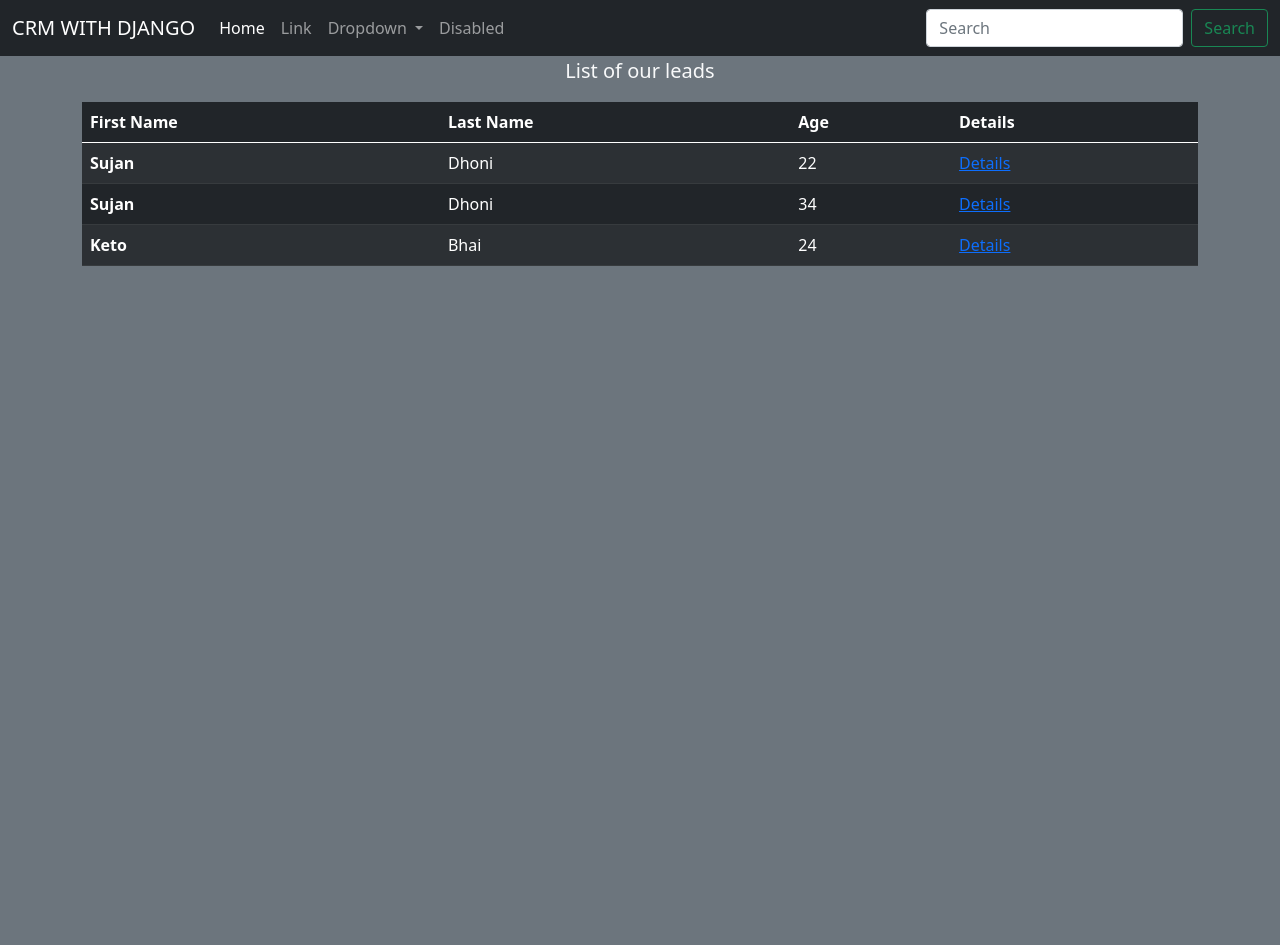
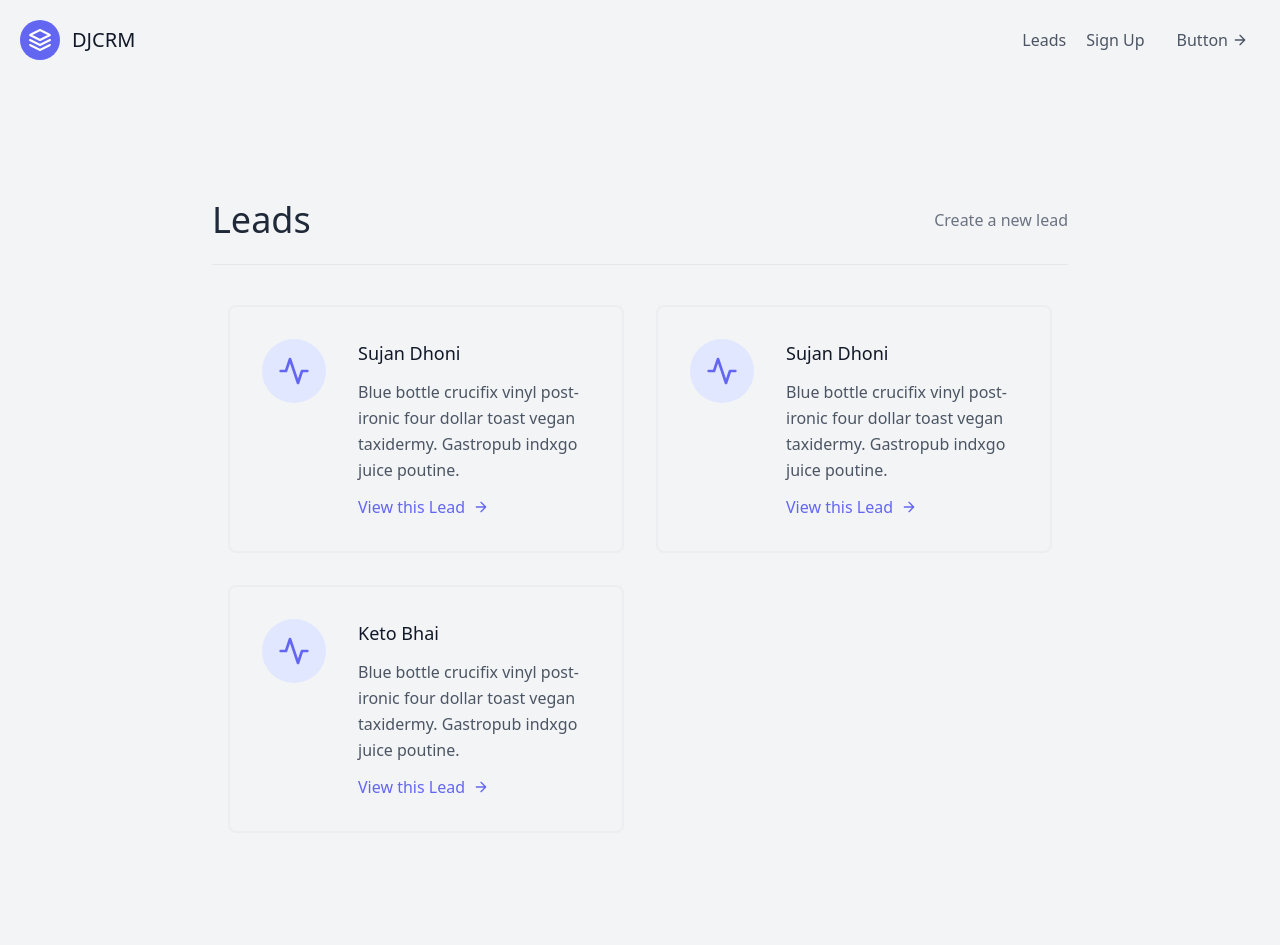
Before and after one commit to Sujan804/CRM-With-Django, a Django app: page /leads/ in a window 1280 px wide. Before the commit the page ends 266 px from the top, so only its background shows below. Run offline with Django 3.2, Linux system fonts and the light colour scheme; data comes from the database, SQL or seed files in the repository; both versions use the stored data as it was after the commit.

Commit message:
last commit

```diff
--- a/djcrm/urls.py
+++ b/djcrm/urls.py
@@ -13,11 +13,14 @@ Including another URLconf
     1. Import the include() function: from django.urls import include, path
     2. Add a URL to urlpatterns:  path('blog/', include('blog.urls'))
 """
+from os import name
+from leads.views import landing_page
 import leads
 from django.contrib import admin
 from django.urls import path,include
 
 urlpatterns = [
     path('admin/', admin.site.urls),
-    path('leads/',include('leads.urls',namespace="leads"))
+    path('leads/',include('leads.urls',namespace="leads")),
+    path('',landing_page,name="home")
 ]
--- a/leads/templates/leads/layouts.html
+++ /dev/null
@@ -1,60 +0,0 @@
-<!doctype html>
-<html lang="en">
-  <head>
-
-    <meta charset="utf-8">
-    <meta name="viewport" content="width=device-width, initial-scale=1">
-
-    <!-- Bootstrap CSS -->
-    <link href="https://cdn.jsdelivr.net/npm/bootstrap@5.0.0-beta2/dist/css/bootstrap.min.css" rel="stylesheet" integrity="sha384-BmbxuPwQa2lc/FVzBcNJ7UAyJxM6wuqIj61tLrc4wSX0szH/Ev+nYRRuWlolflfl" crossorigin="anonymous">
-
-    <title>{% block title %}{% endblock title %}</title>
-  </head>
-  <body class="bg-secondary">
-
-   {% comment %} ============== Header================ {% endcomment %}
-    <nav class="navbar navbar-expand-lg navbar-dark bg-dark">
-        <div class="container-fluid">
-            <a class="navbar-brand" href="#">CRM WITH DJANGO</a>
-            <button class="navbar-toggler" type="button" data-bs-toggle="collapse" data-bs-target="#navbarSupportedContent" aria-controls="navbarSupportedContent" aria-expanded="false" aria-label="Toggle navigation">
-            <span class="navbar-toggler-icon"></span>
-            </button>
-            <div class="collapse navbar-collapse" id="navbarSupportedContent">
-            <ul class="navbar-nav me-auto mb-2 mb-lg-0">
-                <li class="nav-item">
-                    <a class="nav-link active" aria-current="page" href="#">Home</a>
-                </li>
-                <li class="nav-item">
-                    <a class="nav-link" href="#">Link</a>
-                </li>
-                <li class="nav-item dropdown">
-                    <a class="nav-link dropdown-toggle" href="#" id="navbarDropdown" role="button" data-bs-toggle="dropdown" aria-expanded="false">
-                    Dropdown
-                    </a>
-                <ul class="dropdown-menu" aria-labelledby="navbarDropdown">
-                    <li><a class="dropdown-item" href="#">Action</a></li>
-                    <li><a class="dropdown-item" href="#">Another action</a></li>
-                    <li><hr class="dropdown-divider"></li>
-                    <li><a class="dropdown-item" href="#">Something else here</a></li>
-                </ul>
-                </li>
-                    <li class="nav-item">
-                    <a class="nav-link" href="#" tabindex="-1" aria-disabled="true">Disabled</a>
-                </li>
-            </ul>
-                <form class="d-flex">
-                    <input class="form-control me-2" type="search" placeholder="Search" aria-label="Search">
-                    <button class="btn btn-outline-success" type="submit">Search</button>
-                </form>
-            </div>
-        </div>
-     </nav>
-
-
-    {% block content %}
-    {% endblock content %}
-
-    <script src="https://cdn.jsdelivr.net/npm/bootstrap@5.0.0-beta2/dist/js/bootstrap.bundle.min.js" integrity="sha384-b5kHyXgcpbZJO/tY9Ul7kGkf1S0CWuKcCD38l8YkeH8z8QjE0GmW1gYU5S9FOnJ0" crossorigin="anonymous"></script>
-
-  </body>
-</html>
--- a/leads/templates/leads/lead_list.html
+++ b/leads/templates/leads/lead_list.html
@@ -1,32 +1,42 @@
-{% extends 'leads/layouts.html' %}
+{% extends 'layouts.html' %}
 {% block title %}Leads{% endblock title %}
 {% block content %}
-    <div class="container">
-        <figure class="text-center">
-            <blockquote class="blockquote">
-                <p  class="text-light">List of our leads</p>
-            </blockquote>
-        </figure>
-        <table class="table table-dark table-striped">
-        <thead>
-        <tr>
-            <th scope="col">First Name </th>
-            <th scope="col">Last Name </th>
-            <th scope="col">Age</th>
-            <th scope="col">Details</th>
-        </tr>
-        </thead>
-        <tbody>
-            {% for lead in leads %}
-                <tr>
-                    <th>{{lead.first_name}}</th>
-                    <td>{{lead.last_name}}</td>
-                    <td>{{lead.age}}</td>
-                    <td><a href="/leads/{{lead.pk}}">Details</a></td>
-                </tr>
-            {% endfor %}
+<section class="text-gray-600 body-font">
+  <div class="container px-5 py-24 mx-auto flex flex-wrap">
+    <div class="w-full mb-6 py-6 flex justify-between items-center border-b border-gray-200">
+            <div>
+                <h1 class="text-4xl text-gray-800">Leads</h1>
+            </div>
 
-        </tbody>
-        </table>
+            <div>
+                <a class="text-gray-500 hover:text-blue-500" href="{% url 'leads:lead-create' %}">
+                    Create a new lead
+                </a>
+            </div>
+
+        </div>
+    {% for lead in leads  %}
+      <div class="p-4 lg:w-1/2 md:w-full">
+        <div class="flex border-2 rounded-lg border-gray-200 border-opacity-50 p-8 sm:flex-row flex-col">
+          <div class="w-16 h-16 sm:mr-8 sm:mb-0 mb-4 inline-flex items-center justify-center rounded-full bg-indigo-100 text-indigo-500 flex-shrink-0">
+            <svg fill="none" stroke="currentColor" stroke-linecap="round" stroke-linejoin="round" stroke-width="2" class="w-8 h-8" viewBox="0 0 24 24">
+              <path d="M22 12h-4l-3 9L9 3l-3 9H2"></path>
+            </svg>
+          </div>
+          <div class="flex-grow">
+            <h2 class="text-gray-900 text-lg title-font font-medium mb-3">{{lead.first_name}} {{lead.last_name}}</h2>
+            <p class="leading-relaxed text-base">Blue bottle crucifix vinyl post-ironic four dollar toast vegan taxidermy. Gastropub indxgo juice poutine.</p>
+            <a href='{% url "leads:lead-detail" lead.pk %}' class="mt-3 text-indigo-500 inline-flex items-center">View this Lead
+              <svg fill="none" stroke="currentColor" stroke-linecap="round" stroke-linejoin="round" stroke-width="2" class="w-4 h-4 ml-2" viewBox="0 0 24 24">
+                <path d="M5 12h14M12 5l7 7-7 7"></path>
+              </svg>
+            </a>
+          </div>
+        </div>
+      </div>
+    {% endfor %}
     </div>
+
+  </div>
+</section>
 {% endblock content %}
--- a/leads/urls.py
+++ b/leads/urls.py
@@ -3,7 +3,9 @@ from .import views
 app_name ="leads"
 
 urlpatterns = [
-    path('' ,views.lead_list,name="home"),
-    path('<int:pk>/',views.lead_detail,name="details"),
-    path('create/',views.lead_create, name="create")
+    path('' ,views.lead_list,name="lead-list"),
+    path('<int:pk>/',views.lead_detail,name="lead-detail"),
+    path('<int:pk>/update/',views.lead_update,name="lead-update"),
+    path('<int:pk>/delete/',views.lead_delete,name="lead-delete"),
+    path('create/',views.lead_create, name="lead-create")
 ]
--- a/leads/views.py
+++ b/leads/views.py
@@ -1,8 +1,10 @@
 from django.shortcuts import redirect, render
 from django.views.decorators.csrf import csrf_protect
 from .models import Lead,Agent
-from .forms import LeadForm
+from .forms import LeadModelForm,LeadForm
 # Create your views here.
+def landing_page(request):
+    return render(request,"landing.html")
 
 def lead_list(request):
     leads = Lead.objects.all()
@@ -19,26 +21,68 @@ def lead_detail(request,pk):
     return render(request,"leads/lead_detail.html",context)
 @csrf_protect
 def lead_create(request):
-    form = LeadForm()
+    form = LeadModelForm()
     print(request.POST)
     if request.method == 'POST':
         print("Recieving a post request")
-        form = LeadForm(request.POST)
-
+        form = LeadModelForm(request.POST)
         if form.is_valid():
             print('Form is valid')
-            print(form.cleaned_data)
-            Lead.objects.create(
-                first_name =  form.cleaned_data['first_name'],
-                last_name = form.cleaned_data['last_name'],
-                age= form.cleaned_data['age'],
-                agent = Agent.objects.first()
+            form.save()
+            # print(form.cleaned_data)
+            # Lead.objects.create(
+            #     first_name =  form.cleaned_data['first_name'],
+            #     last_name = form.cleaned_data['last_name'],
+            #     age= form.cleaned_data['age'],
+            #     agent = form.cleaned_data['agent']
+            # )
+            print('The lead has been created !')
+            return redirect('/leads/')
+    context = {
+        'form' : form,
+        'agents': Agent.objects.all()
+    }
 
-            )
-            print('The lead has been created !')
-            return redirect('/leads')
+    return render(request,"leads\lead_create.html",context)
+
+  ##========================Basic way To ipdate=================
+# def lead_update(request,pk):
+#     lead = Lead.objects.get(id=pk)
+#     form = LeadForm()
+#     if request.method=="POST":
+#         form = LeadForm(request.POST)
+#         if form.is_valid():
+#             lead.first_name = form.cleaned_data['first_name']
+#             lead.last_name = form.cleaned_data['last_name']
+#             lead.age = form.cleaned_data['age']
+#             lead.save()
+#             return redirect('/leads/')
+
+#     context = {
+#         'lead' :lead,
+#         'form' : form
+#     }
+#     return render(request,'leads/lead_update.html',context)
+
+##Quick and easy way to update
+
+def lead_update(request,pk):
+    lead = Lead.objects.get(id=pk)
+    form = LeadModelForm(instance=lead)
+    if request.method == "POST":
+        form = LeadModelForm(request.POST,instance=lead)
+        form.save()
+        return redirect('/leads/')
+
     context = {
+        'lead':lead,
         'form' : form
     }
 
-    return render(request,"leads\lead_create.html",context)
+    return render(request,'leads/lead_update.html',context)
+
+
+def lead_delete(request,pk):
+    lead = Lead.objects.get(id= pk)
+    lead.delete()
+    return redirect('/leads/')
--- /dev/null
+++ b/templates/layouts.html
@@ -0,0 +1,24 @@
+<!doctype html>
+<html lang="en">
+    <head>
+
+    <meta charset="utf-8">
+    <meta name="viewport" content="width=device-width, initial-scale=1">
+
+    <!-- Bootstrap CSS -->
+    <link href="https://unpkg.com/tailwindcss@^2/dist/tailwind.min.css" rel="stylesheet">
+
+    <title>{% block title %}{% endblock title %}</title>
+  </head>
+
+  <body class="bg-gray-100">
+
+    {% include 'navbar.html' %}
+    <div class ="max-w-4xl bg-gray-100 mx-auto">
+        {% block content %}
+        {% endblock content %}
+    </div>
+
+
+  </body>
+</html>
--- /dev/null
+++ b/templates/navbar.html
@@ -0,0 +1,23 @@
+<header class="text-gray-600 body-font">
+  <div class="container mx-auto flex flex-wrap p-5 flex-col md:flex-row items-center">
+    <a class="flex title-font font-medium items-center text-gray-900 mb-4 md:mb-0">
+      <svg xmlns="http://www.w3.org/2000/svg" fill="none" stroke="currentColor" stroke-linecap="round" stroke-linejoin="round" stroke-width="2" class="w-10 h-10 text-white p-2 bg-indigo-500 rounded-full" viewBox="0 0 24 24">
+        <path d="M12 2L2 7l10 5 10-5-10-5zM2 17l10 5 10-5M2 12l10 5 10-5"></path>
+      </svg>
+      <span class="ml-3 text-xl">DJCRM</span>
+    </a>
+    <nav class="md:ml-auto flex flex-wrap items-center text-base justify-center">
+      <a href="{% url 'leads:lead-list' %}" class="mr-5 hover:text-blue-900">Leads</a>
+      <a href="{% url 'leads:lead-list' %}" class="mr-5 hover:text-blue-900">Sign Up</a>
+    </nav>
+    <a href="#">
+        <button  class="inline-flex items-center bg-gray-100 border-0 py-1 px-3 focus:outline-none hover:bg-gray-200 rounded text-base mt-4 md:mt-0">
+        Button
+      <svg fill="none" stroke="currentColor" stroke-linecap="round" stroke-linejoin="round" stroke-width="2" class="w-4 h-4 ml-1" viewBox="0 0 24 24">
+        <path d="M5 12h14M12 5l7 7-7 7"></path>
+      </svg>
+    </button>
+    </a>
+
+  </div>
+</header>
```
Also changed, not shown: leads/forms.py (+14 -0 lines), leads/templates/leads/lead_create.html (+15 -2 lines), leads/templates/leads/lead_update.html (added, +29 -0 lines), templates/landing.html (added, +18 -0 lines), db.sqlite3.
